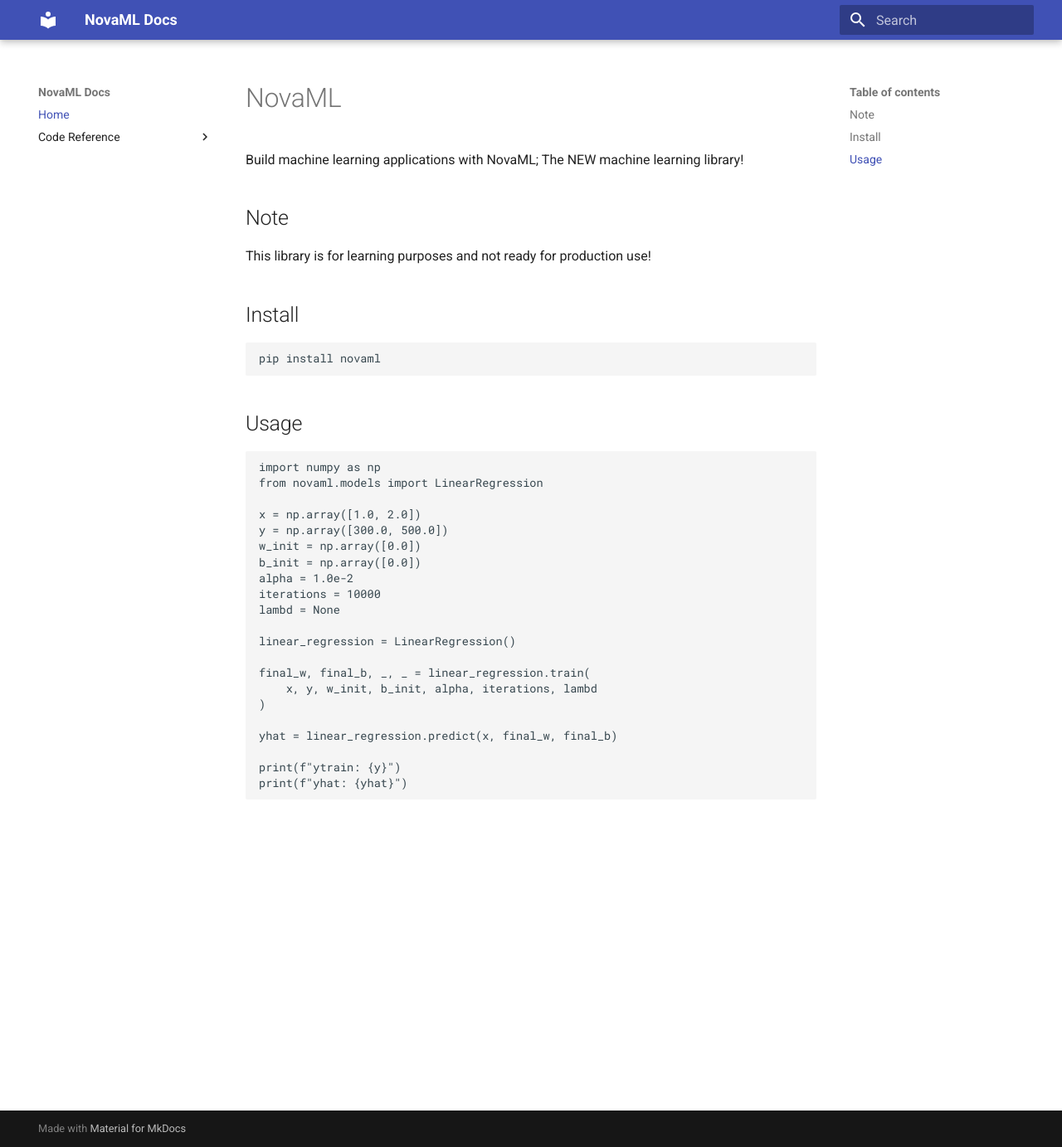
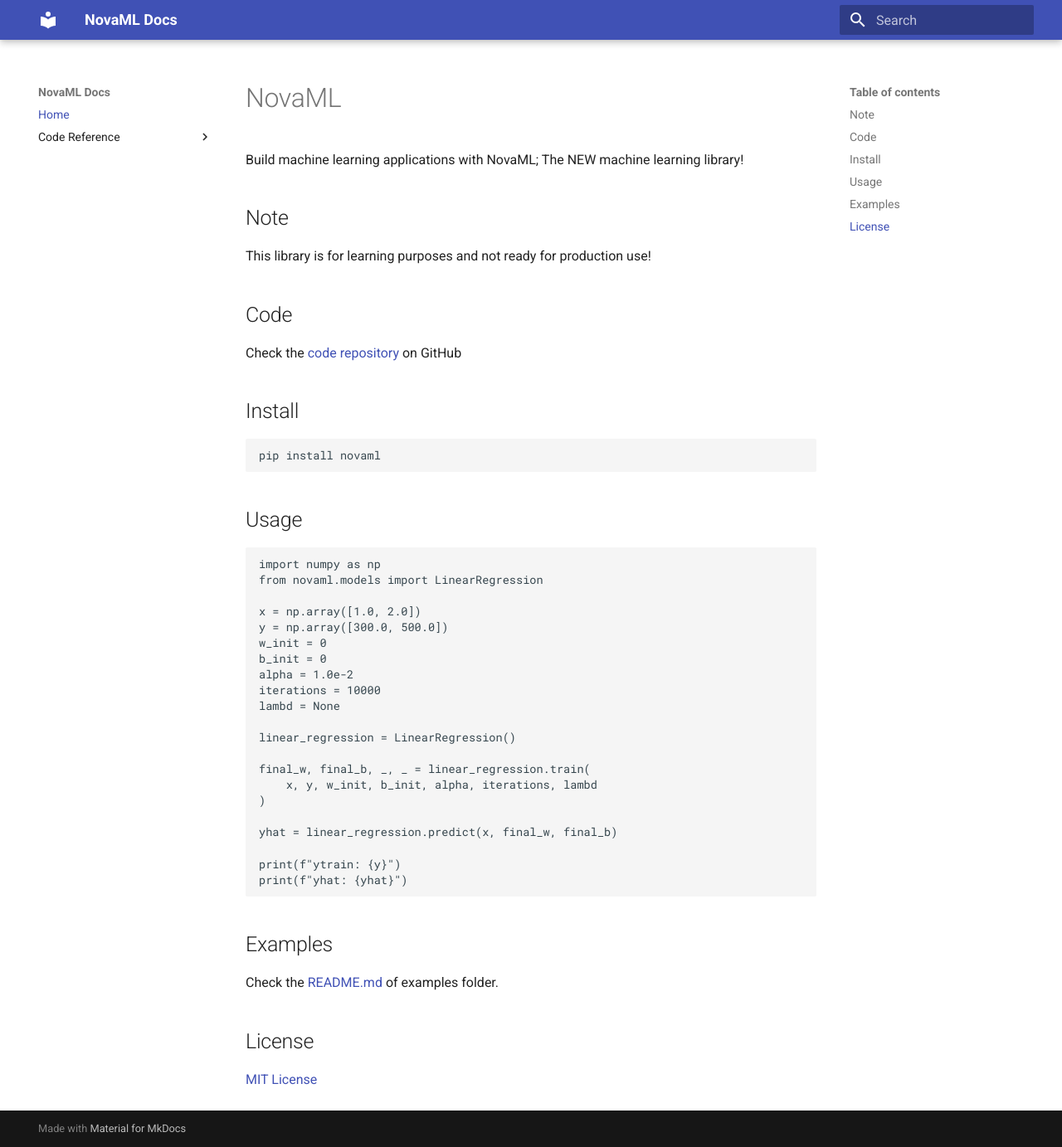
Before and after one commit to maelghrib/novaml, an MkDocs documentation site: the page built from docs/index.md, in a window 1280 px wide and 1383 px high. Shown: the whole window at 83% size. Built offline with MkDocs 1.6.1 and Material for MkDocs 9.7.7, drawn with Linux system fonts in a browser that asks for light colours.

Commit message:
update docs

````diff
--- a/docs/index.md
+++ b/docs/index.md
@@ -3,6 +3,9 @@ Build machine learning applications with NovaML; The NEW machine learning librar
 
 ## Note
 This library is for learning purposes and not ready for production use!
+
+## Code
+Check the [code repository](https://github.com/maelghrib/novaml) on GitHub
 
 ## Install
 ```shell
@@ -16,8 +19,8 @@ from novaml.models import LinearRegression
 
 x = np.array([1.0, 2.0])
 y = np.array([300.0, 500.0])
-w_init = np.array([0.0])
-b_init = np.array([0.0])
+w_init = 0
+b_init = 0
 alpha = 1.0e-2
 iterations = 10000
 lambd = None
@@ -33,3 +36,9 @@ yhat = linear_regression.predict(x, final_w, final_b)
 print(f"ytrain: {y}")
 print(f"yhat: {yhat}")
 ```
+
+## Examples
+Check the [README.md](https://github.com/maelghrib/novaml/blob/main/examples%2FREADME.md) of examples folder.
+
+## License
+[MIT License](https://github.com/maelghrib/novaml/blob/main/LICENSE)
````
